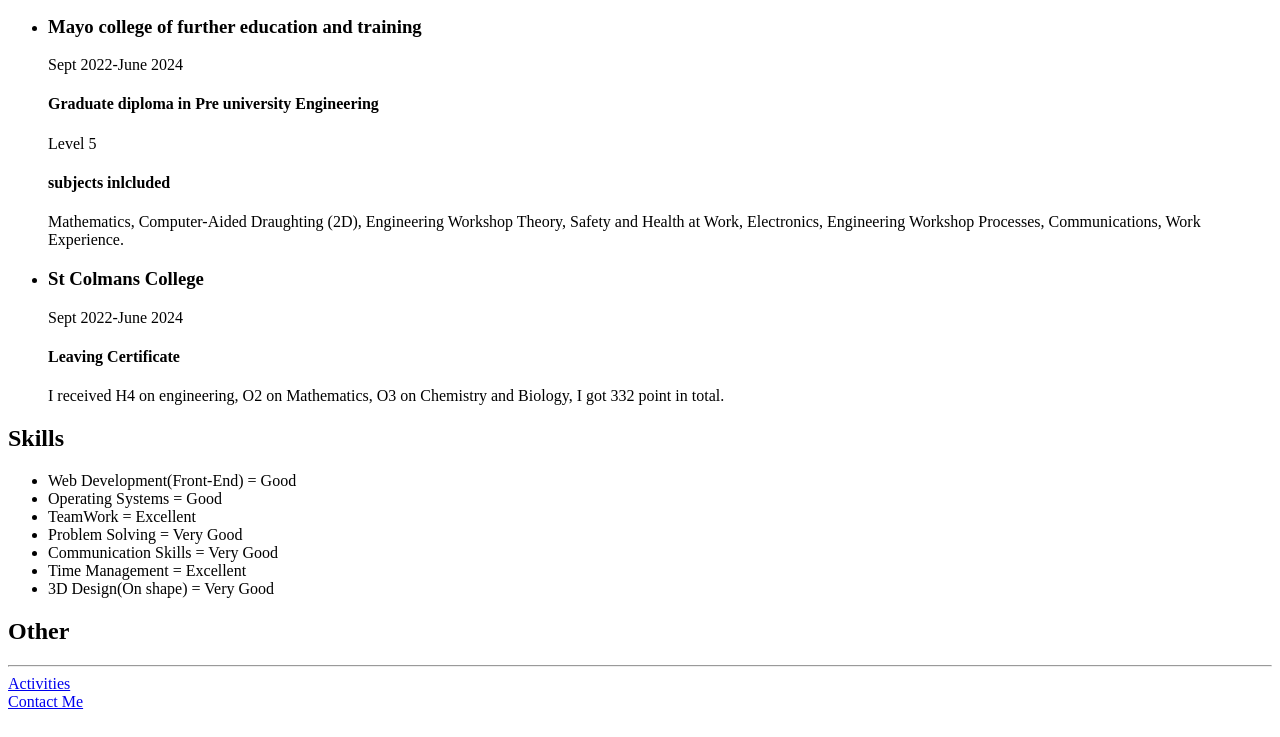
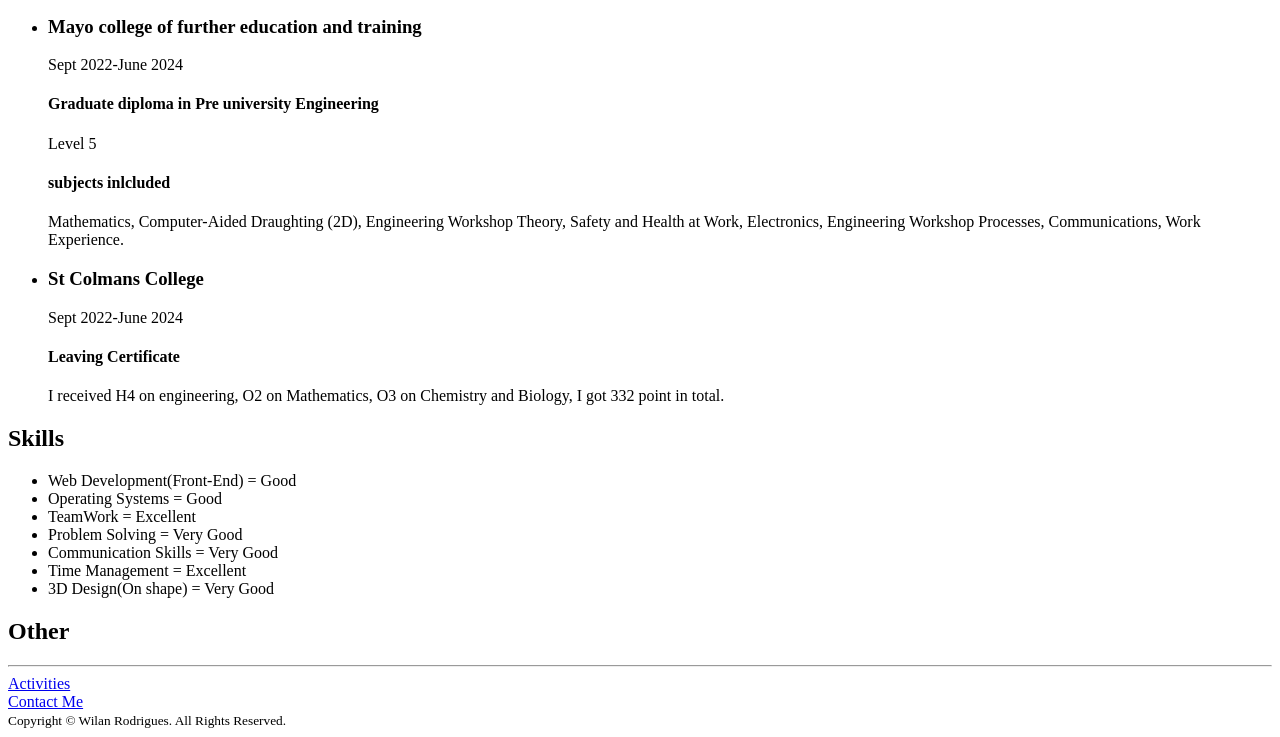
Before and after one commit to wilanrodrigues/mycv, a plain HTML site: page index.html in a window 1280 px wide. Shown: the part 923-1660 px from the top of the page. Drawn offline with Linux system fonts and the light colour scheme.

Commit message:
Add files via upload

```diff
--- a/index.html
+++ b/index.html
@@ -73,3 +73,9 @@
 <a href="./Activities.html" alt="Activities">Activities</a>
 </br>
 <a href="./contact.html" alt="Contact Me">Contact Me</a>
+<footer>
+    <small>
+      Copyright © Wilan Rodrigues. All Rights Reserved.
+    </small>
+  </footer>
+</body>
```
